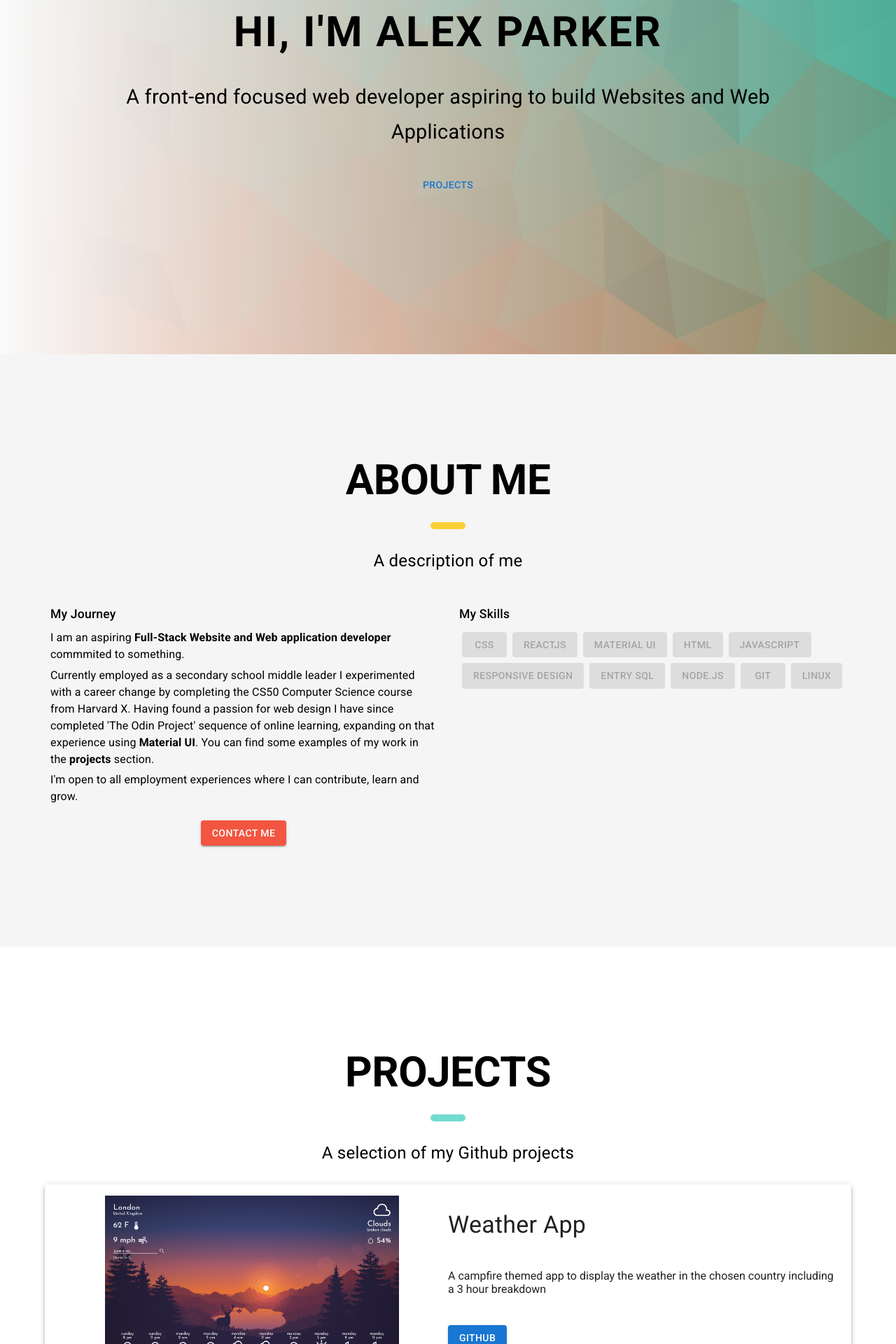
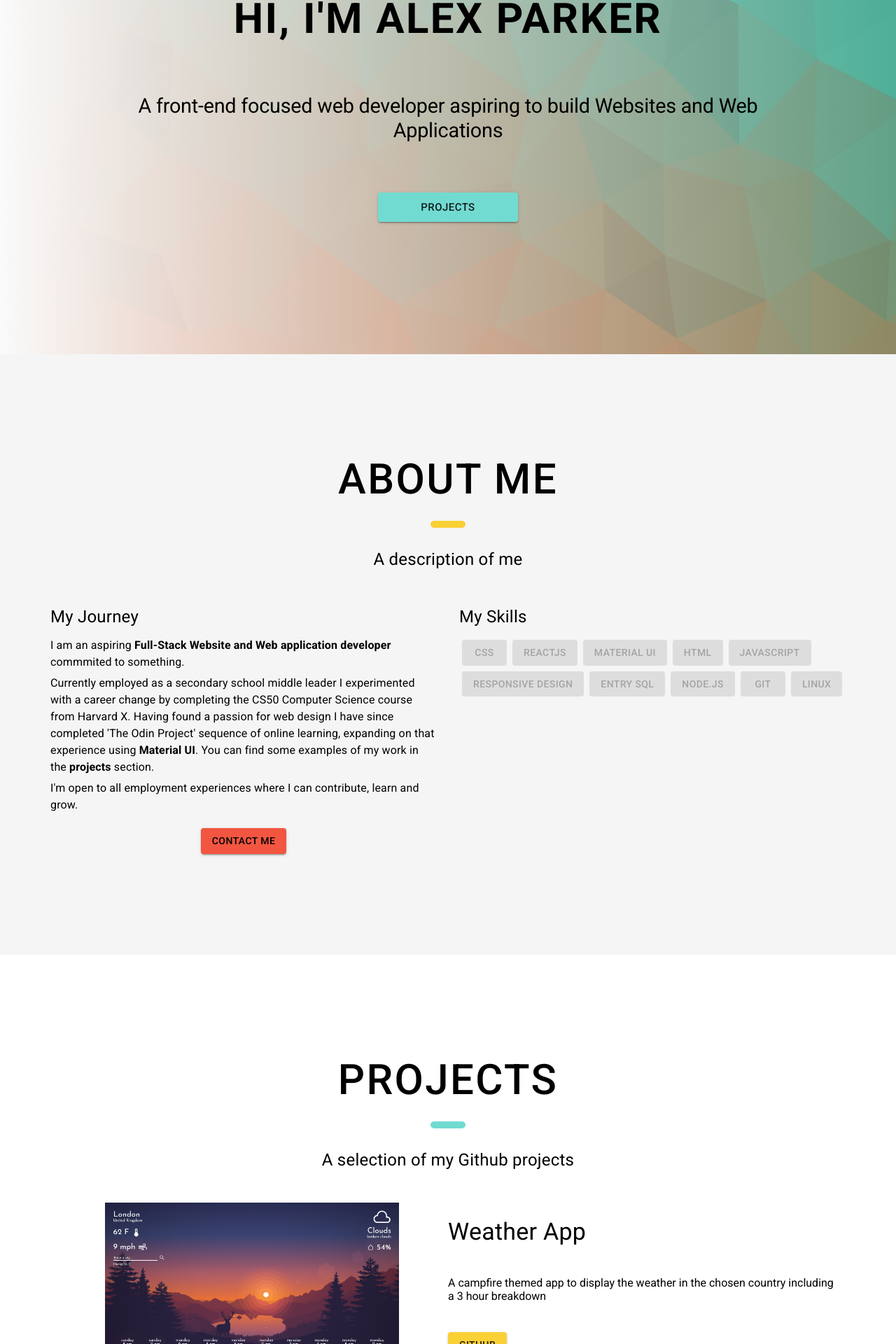
Before and after one commit to parkeralexjm/portfolio, a React (Create React App) app: page / in a window 1280 px wide. Shown: the part 294-2214 px from the top of the page at 70% size. Built offline with nearby package versions, Linux system fonts and the light colour scheme.

Commit message:
Created a theme for mui and moved heading styles.

```diff
--- a/src/App.js
+++ b/src/App.js
@@ -5,17 +5,19 @@ import About from './components/About';
 import Portfolio from './components/Portfolio';
 import Contact from './components/Contact';
 import Footer from './components/Footer';
+import theme from './themes/Theme'
+import { ThemeProvider } from '@mui/material/styles';
 
 function App() {
   return (
-  <>
+  <ThemeProvider theme={theme}>
     <Header/>
     <Hero/>
     <About/>
     <Portfolio/>
     <Contact/>
     <Footer/>
-  </>
+  </ThemeProvider>
   );
 }
 
--- a/src/components/About.js
+++ b/src/components/About.js
@@ -4,17 +4,25 @@ import { SkillButton } from './Utilities/SkillButton.js'
 import { Stack } from '@mui/system'
 
 const About = () => {
+  const handleClickScrollContact = () => {
+    const element = document.getElementById('contact');
+    if (element) {
+      // 👇 Will scroll smoothly to the top of the next section
+      element.scrollIntoView({ behavior: 'smooth' });
+    }
+  };
+
     return (
-      <Box sx={{backgroundColor: "#f5f5f5"}}>
+      <Box id='about' sx={{backgroundColor: "#f5f5f5"}}>
       <Box sx={{ maxWidth: '90rem', margin: 'auto', width: '90%', padding: {xs: '6rem 0', md: '9rem 0'} }}>
         <Stack sx={{ alignItems: 'center', textAlign: 'center' }} spacing={3}>
-          <Typography variant='h2' sx={{ fontWeight: '700', fontSize: {xs: '2.5rem', sm:'3.75rem' }}}>ABOUT ME</Typography>
+          <Typography variant='h3'>ABOUT ME</Typography>
           <Box sx={{ width: '50px', height: '10px', backgroundColor: '#fad037', borderRadius: '10px'}}></Box>
-          <Typography variant='subtitle1' sx={{ fontWeight: '400', fontSize: {xs: '1.25rem', sm:'1.5rem'}}}>A description of me</Typography>
+          <Typography variant='subtitle1'>A description of me</Typography>
           <Grid container spacing={2}>
             <Grid item xs={12} md={6}>
               <Box sx={{ flexGrow: 1, textAlign: 'left', pr: '1rem' }}>
-                <Typography variant="subtitle1" sx={{ fontWeight: '500', fontSize: '1.1rem' }} gutterBottom>
+                <Typography variant="subtitle1" gutterBottom>
                   My Journey
                 </Typography>
                 <Typography variant='body1' gutterBottom>
@@ -31,14 +39,14 @@ const About = () => {
                   I'm open to all employment experiences where I can contribute, learn and grow.
                 </Typography>
                 <Box sx={{ display: 'flex', justifyContent: 'center'}}>
-                  <Button variant='contained' sx={{ mt:2, backgroundColor: '#f25641'}}>
+                  <Button  color="error" variant='contained' sx={{ mt:2 }} onClick={handleClickScrollContact}>
                     Contact Me
                   </Button>
                 </Box>
               </Box>
             </Grid>
             <Grid item xs={12} md={6} sx={{display: 'flex', flexDirection: 'column', textAlign: 'left'}}>
-              <Typography variant="subtitle1" sx={{ fontWeight: '500', fontSize: '1.1rem' }} gutterBottom>
+              <Typography variant="subtitle1" gutterBottom>
                 My Skills
               </Typography>
               <Box sx={{alignItems: 'left'}}>
--- a/src/components/Contact.js
+++ b/src/components/Contact.js
@@ -6,10 +6,10 @@ import background from './assets/lowpoly2.png'
 
 const Contact = () => {
   return (
-    <Box sx={{ backgroundImage:`linear-gradient(90deg, rgba(250, 250, 250, 1), rgba(260, 260, 260, 0.05)),url(${background})` }}>
+    <Box id='contact' sx={{ backgroundImage:`linear-gradient(90deg, rgba(250, 250, 250, 1), rgba(260, 260, 260, 0.05)),url(${background})` }}>
     <Box sx={{ maxWidth: '90rem', margin: 'auto', width: '90%', padding: {xs: '6rem 0', md: '9rem 0'}  }}>
       <Stack sx={{alignItems: 'center', textAlign: 'center'}} spacing={3}>
-        <Typography variant='h2' sx={{ fontWeight: '700', fontSize: {xs: '2.5rem', sm:'3.75rem' }}}>CONTACT</Typography>
+        <Typography variant='h3'>CONTACT</Typography>
         <Box sx={{ width: '50px', height: '10px', backgroundColor: '#f25641', borderRadius: '10px'}}></Box>
         <Typography variant='subtitle1' sx={{ fontWeight: '400', fontSize: {xs: '1.25rem', sm:'1.5rem'}}}>Feel free to contact me using the form below and I will get back to you as soon as possible.</Typography>
         <Card elevation={4} sx={{ maxWidth: '80rem', borderRadius: '5px', width: '75%', marginBottom: '2rem'}}>
--- a/src/components/Footer.js
+++ b/src/components/Footer.js
@@ -23,7 +23,7 @@ const Footer = () => {
           </Box>
         </Box>
         <Box sx={{ margin: 'auto', width: '80%', display: 'flex', padding: '1rem 0', justifyContent: 'center', alignContent: 'center', alignItems: 'center', borderTop:'solid 1px lightgrey'}}>
-          <Typography variant='h6' color={'white'} sx={{ fontSize: '0.65rem' }}>&copy; Copyright 2022. Made by Alex Parker</Typography>        </Box>
+          <Typography variant='h6' color={'white'}>&copy; Copyright 2022. Made by Alex Parker</Typography>        </Box>
       </Box>
   )
 
--- a/src/components/Header.js
+++ b/src/components/Header.js
@@ -5,6 +5,34 @@ import HeaderMenu from './Utilities/HeaderMenu';
 import { StyledRedLink, StyledTealLink, StyledYellowLink } from './Utilities/ColorLinks';
 
 const Header = () => {
+  const handleClickScrollHero = () => {
+    const element = document.getElementById('hero');
+    if (element) {
+      element.scrollIntoView({ behavior: 'smooth' });
+    }
+  };
+
+  const handleClickScrollAbout = () => {
+    const element = document.getElementById('about');
+    if (element) {
+      element.scrollIntoView({ behavior: 'smooth' });
+    }
+  };
+
+  const handleClickScrollProjects = () => {
+    const element = document.getElementById('projects');
+    if (element) {
+      element.scrollIntoView({ behavior: 'smooth' });
+    }
+  };
+
+  const handleClickScrollContact = () => {
+    const element = document.getElementById('contact');
+    if (element) {
+      element.scrollIntoView({ behavior: 'smooth' });
+    }
+  };
+
   return (
     <Box sx={{ position: 'fixed', backgroundColor: '#ffffff', width: '100%', zIndex:'10', boxShadow: '0 10px 100px rgb(0 0 0 / 10%)'}}>
       <Box sx={{ display:'flex', alignItems:'center', justifyContent:'space-between', padding: {xs:'1rem 3rem',sm:'1.5rem 2rem', md:'1.5rem 4rem',lg:'2rem 6rem'}, zIndex:'100'}}>
@@ -15,16 +43,16 @@ const Header = () => {
         {/* This section is for when the width is over 600px */}
         <Box sx={{ display: { xs: 'none', sm: 'flex'} }}>
           <Box sx={{ px:{ sm:2, lg:3, xl:4 }}}>
-            <StyledRedLink underline="none" sx={{ href: '#', color: 'black', fontSize: {sm: '1rem', md:'1.25rem'}, fontWeight: '500', letterSpacing: '0.1rem' }}>HOME</StyledRedLink>
+            <StyledRedLink underline="none" onClick={handleClickScrollHero} sx={{ href: '#', color: 'black', fontSize: {sm: '1rem', md:'1.25rem'}, fontWeight: '500', letterSpacing: '0.1rem' }}>HOME</StyledRedLink>
           </Box>
           <Box sx={{ px:{ sm:2, lg:3, xl:4 } }}>
-            <StyledYellowLink underline="none" sx={{ href: '#', color: 'black', fontSize: {sm: '1rem', md:'1.25rem'}, fontWeight: '500', letterSpacing: '0.1rem'  }}>ABOUT</StyledYellowLink>
+            <StyledYellowLink underline="none" onClick={handleClickScrollAbout} sx={{ href: '#', color: 'black', fontSize: {sm: '1rem', md:'1.25rem'}, fontWeight: '500', letterSpacing: '0.1rem'  }}>ABOUT</StyledYellowLink>
           </Box>
           <Box sx={{ px:{ sm:2, lg:3, xl:4 } }}>
-            <StyledTealLink underline="none" sx={{ href: '#', color: 'black', fontSize: {sm: '1rem', md:'1.25rem'}, fontWeight: '500', letterSpacing: '0.1rem'  }}>PROJECTS</StyledTealLink>
+            <StyledTealLink underline="none" onClick={handleClickScrollProjects} sx={{ href: '#', color: 'black', fontSize: {sm: '1rem', md:'1.25rem'}, fontWeight: '500', letterSpacing: '0.1rem'  }}>PROJECTS</StyledTealLink>
           </Box>
           <Box sx={{ px:{ sm:2, lg:3, xl:4 } }}>
-            <StyledRedLink underline="none" sx={{ href: '#', color: 'black', fontSize: {sm: '1rem', md:'1.25rem'}, fontWeight: '500', letterSpacing: '0.1rem'  }}>CONTACT</StyledRedLink>
+            <StyledRedLink underline="none" onClick={handleClickScrollContact} sx={{ href: '#', color: 'black', fontSize: {sm: '1rem', md:'1.25rem'}, fontWeight: '500', letterSpacing: '0.1rem'  }}>CONTACT</StyledRedLink>
           </Box>
         </Box>
         {/* This section is for mobile devices */}
--- a/src/components/Hero.js
+++ b/src/components/Hero.js
@@ -4,14 +4,22 @@ import background from './assets/lowpoly.png'
 import { StyledTealButton } from './Utilities/ColorLinks';
 
 const Hero = () => {
+	const handleClickScrollProject = () => {
+    const element = document.getElementById('projects');
+    if (element) {
+      // 👇 Will scroll smoothly to the top of the next section
+      element.scrollIntoView({ behavior: 'smooth' });
+    }
+  };
+
 	return (
 		<>
-			<Box sx={{ height: {xs:'60vh', sm:'100vh'}, position: 'relative', minHeight: '40rem', maxHeight: '120rem', backgroundImage:`linear-gradient(90deg, rgba(250, 250, 250, 1), rgba(117, 19, 93, 0)),url(${background})`, backgroundSize: 'cover' }}>
-				<Stack sx={{ position: 'absolute', top: '50%', left: '50%', transform: {xs: 'translate(-50%, -43%)',sm:'translate(-50%,-35%)'}, width: '90%', margin: 'auto', alignItems: 'center'}} spacing={4}>
-					<Typography variant='h1' sx={{fontSize: {xs: '3rem', sm:'3.75rem'}, fontWeight: '700', textAlign: 'center', margin: '0', letterSpacing: '0.15rem'}}>HI, I'M ALEX PARKER</Typography>
-					<Typography variant='subtitle1' sx={{ fontSize: {xs: '1.5rem', sm: '1.8rem'}, textAlign: 'center', width:'80%'}}>A front-end focused web developer aspiring to build Websites and Web Applications</Typography>
+			<Box id='hero' sx={{ height: {xs:'60vh', sm:'100vh'}, position: 'relative', minHeight: '40rem', maxHeight: '120rem', backgroundImage:`linear-gradient(90deg, rgba(250, 250, 250, 1), rgba(117, 19, 93, 0)),url(${background})`, backgroundSize: 'cover' }}>
+				<Stack sx={{ position: 'absolute', top: '50%', left: '50%', transform: {xs: 'translate(-50%, -43%)',sm:'translate(-50%,-35%)'}, width: '90%', margin: 'auto', alignItems: 'center'}} spacing={{xs:5, sm:7, md: 9}}>
+					<Typography variant='h1'>HI, I'M ALEX PARKER</Typography>
+					<Typography variant='h2'>A front-end focused web developer aspiring to build Websites and Web Applications</Typography>
 					<Box sx={{ textAlign: 'center'}}>
-						<StyledTealButton>Projects</StyledTealButton>
+						<StyledTealButton variant='contained' size='large' onClick={handleClickScrollProject} >Projects</StyledTealButton>
 					</Box>
 				</Stack>
 			</Box>
--- a/src/components/Portfolio.js
+++ b/src/components/Portfolio.js
@@ -5,11 +5,11 @@ import Match from './Projects/Match'
 
 const Portfolio = () => {
     return (
-        <Box className='project' sx={{maxWidth: '90rem', margin: 'auto', width: '90%', padding: {xs: '6rem 0', md: '9rem 0'}  }}>
+        <Box id="projects" className='project' sx={{maxWidth: '90rem', margin: 'auto', width: '90%', padding: {xs: '6rem 0', md: '9rem 0'}  }}>
             <Stack sx={{alignItems: 'center'}} spacing={3}>
-                <Typography variant='h2' sx={{ fontWeight: '700', fontSize: {xs: '2.5rem', sm:'3.75rem' }}}>PROJECTS</Typography>
+                <Typography variant='h3'>PROJECTS</Typography>
                 <Box sx={{ width: '50px', height: '10px', backgroundColor: '#72dbd1', borderRadius: '10px'}}></Box>
-                <Typography variant='subtitle1' sx={{ fontWeight: '400', fontSize: {xs: '1.25rem', sm:'1.5rem'}}}>A selection of my Github projects</Typography>
+                <Typography variant='subtitle1'>A selection of my Github projects</Typography>
                 <Weather></Weather>
                 <Match></Match>
             </Stack>
--- a/src/components/Projects/Weather.js
+++ b/src/components/Projects/Weather.js
@@ -1,10 +1,10 @@
 import React from 'react'
-import { Card, Grid, Button, Typography } from '@mui/material'
+import { Box, Grid, Button, Typography } from '@mui/material'
 import appimg from '../assets/Weather.png'
 
 const Weather = () => {
   return (
-    <Card elevation={4}>
+    <Box>
       <Grid container sx={{padding: '1rem'}}>
         <Grid item xs={12} md={6} container sx={{ justifyContent: "center"}}>
           <img src={`${appimg}`} alt='Weather App' loading='lazy' width={'75%'}></img>
@@ -12,10 +12,10 @@ const Weather = () => {
         <Grid item xs={12} md={6} sx={{display: 'flex', flexDirection: 'column', alignItems: {xs:'center', md: 'flex-start'}, justifyContent: "space-around", textAlign: {xs:'center', md: 'left'}}}>
           <Typography variant='h4'>Weather App</Typography>
           <Typography variant='main1' sx={{ width: {xs:'75%', md: '100%'}, py: {xs:'1rem', md: '0'}}}>A campfire themed app to display the weather in the chosen country including a 3 hour breakdown</Typography>
-          <Button href='#' variant='contained'>Github</Button>
+          <Button href='https://github.com/parkeralexjm/weather-app' target="_blank" rel="noreferrer noopener" variant='contained' color='secondary'>Github</Button>
         </Grid>
       </Grid>
-    </Card>
+    </Box>
   )
 }
 
--- /dev/null
+++ b/src/themes/Theme.js
@@ -0,0 +1,57 @@
+import { createTheme } from "@mui/material/styles";
+
+const theme = createTheme({
+  palette: {
+    primary: {
+      main: '#72dbd1'
+    },
+    secondary: {
+      main: '#fad037'
+    },
+    error: {
+      main: '#f25641',
+      contrastText: 'black'
+    }
+  },
+  typography: {
+    h1: {
+      fontSize: '3rem',
+      '@media (min-width:700px)': {
+        fontSize: '3.75rem',
+      },
+      fontWeight: '700',
+      letterSpacing: '0.15rem',
+      margin: '0',
+      textAlign: 'center',
+    },
+    h2: {
+      fontSize: '1.5rem',
+      '@media (min-width:600px)': {
+        fontSize: '1.8rem'
+      },
+      fontWeight: '400',
+      textAlign: 'center',
+      width: '80%'
+    },
+    h3: {
+      fontSize: '2.5rem',
+      '@media (min-width:600px)': {
+        fontSize: '3.75rem'
+      },
+      fontWeight: '500',
+      letterSpacing: '0.15rem'
+    },
+    h6: {
+      fontSize: '0.65',
+    },
+    subtitle1: {
+      fontSize: '1.25rem',
+      '@media (min-width:600px)': {
+        fontSize: '1.5rem'
+      },
+      fontWeight: '400'
+    }
+  }
+});
+
+export default theme;
```
Also changed, not shown: src/components/Projects/Match.js (+4 -4 lines).
